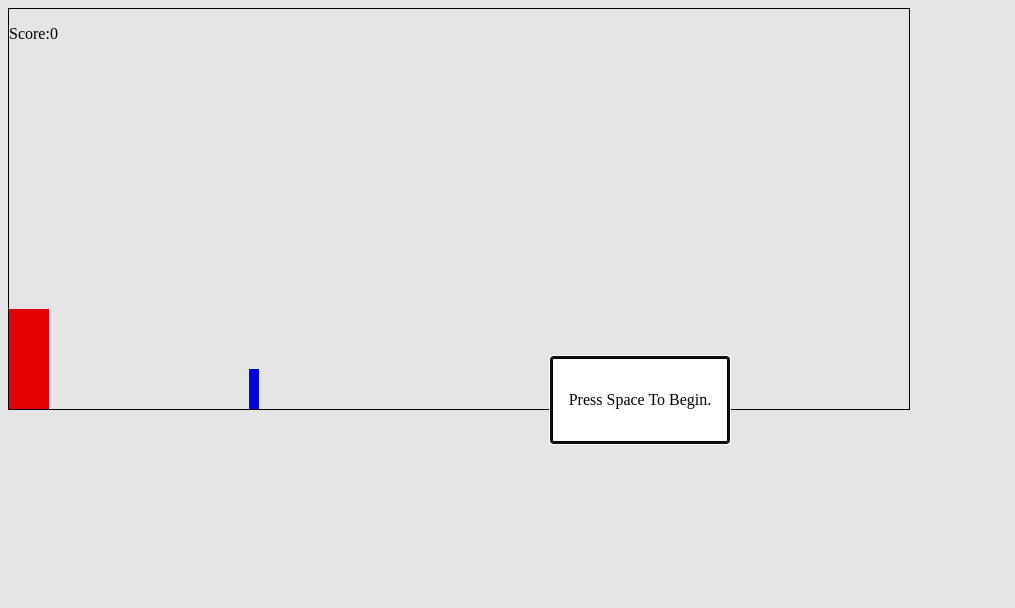
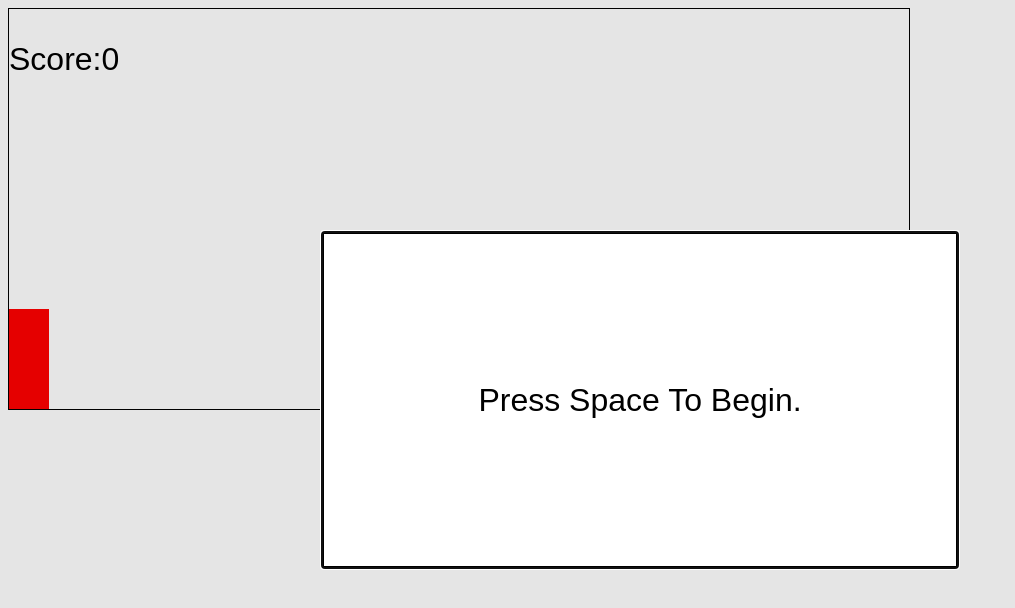
Before and after one commit to Aaron-Deimund/dino-dash, a plain HTML site: page index.html in a window 1280 px wide. Shown: the whole page, without its empty margins (0-1015 px from the left). Drawn offline with Linux system fonts and the light colour scheme.

Commit message:
Update style.css

```diff
--- a/style.css
+++ b/style.css
@@ -13,7 +13,34 @@
     --block-color: blue;
     --block-bottom: 0px;
     --block-left: calc(var(--board-width) - var(--character-width));
+
+    --character-jump-duration: 750ms;
 }
+
+dialog{
+    width:600px;
+    height:300px;
+}
+
+p{
+    font-family: sans-serif;
+    font-size: 2rem;
+}
+
+button{
+    height: 80px;
+    width: 400px;
+    font-size: 2rem;
+}
+
+.dialog-inner{
+    display: flex;
+    flex-direction: column;
+    height: 100%;
+    justify-content: center;
+    align-items: center;
+}
+
 #game{
     width: var(--board-width);
     height: var(--board-height);
@@ -38,12 +65,12 @@
 }
 
 .jumping{
-    animation: character-jump 750ms infinite cubic-bezier(0, 2, 0.5, 1.25)
+    animation: character-jump var(--character-jump-duration) cubic-bezier(0, 2, 0.5, 1.25)
 }
 
 @keyframes block-animation {
     0%{left: calc( 100px + var(--board-width));}
-    100%{left: calc(-100px - var(--character-width));}
+    100%{left: calc(-100px - var(--block-width));}
 
 }
 
@@ -53,6 +80,11 @@
     width: var(--block-width);
     background-color: var(--block-color);
     bottom: var(--block-bottom);
-    left: var(--block-left);
+    left: calc(-1 * var(--block-left));
+    display: none;
+}
+
+#block.block-advancing{
+    display: block;
     animation: block-animation 3s infinite linear;
 }
```
